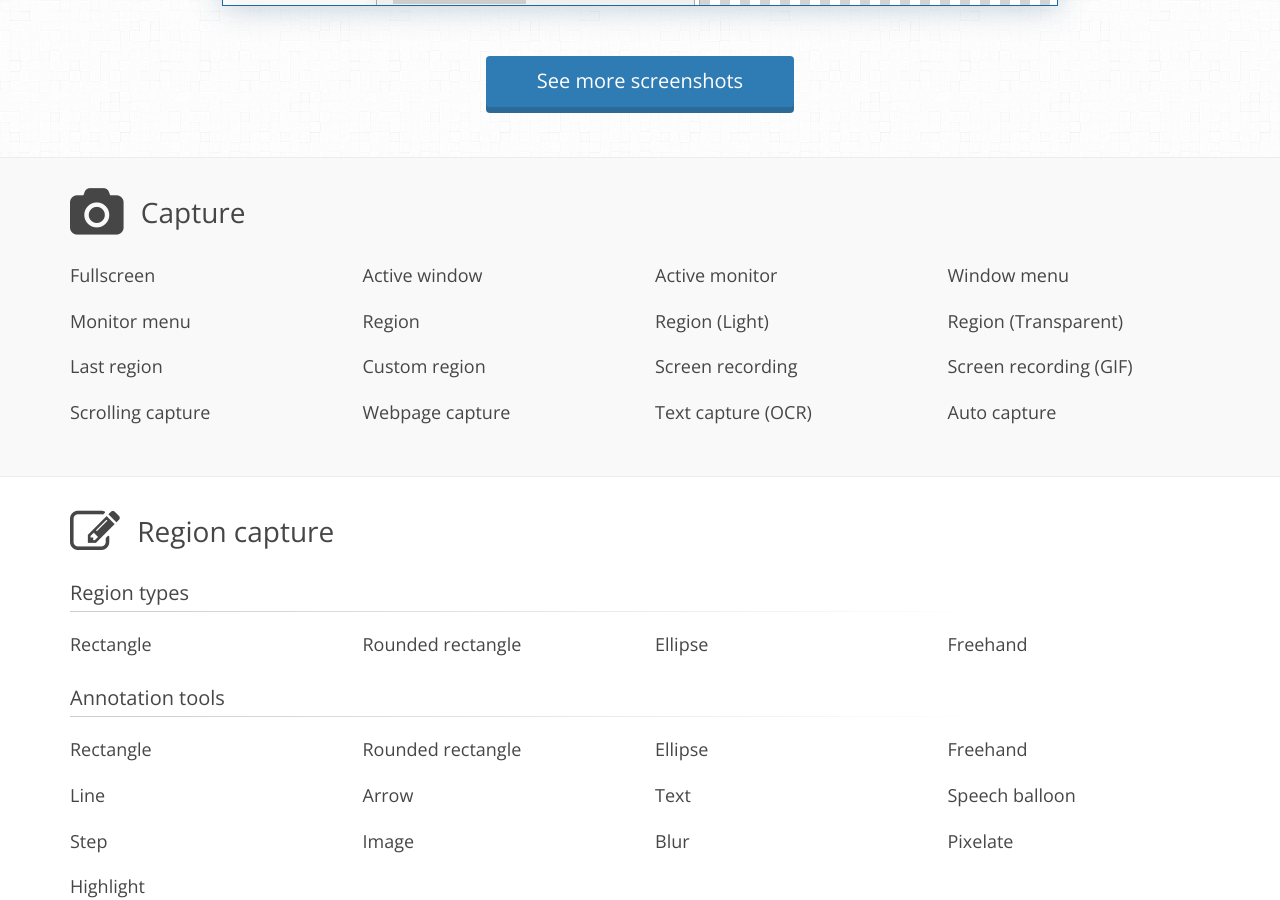
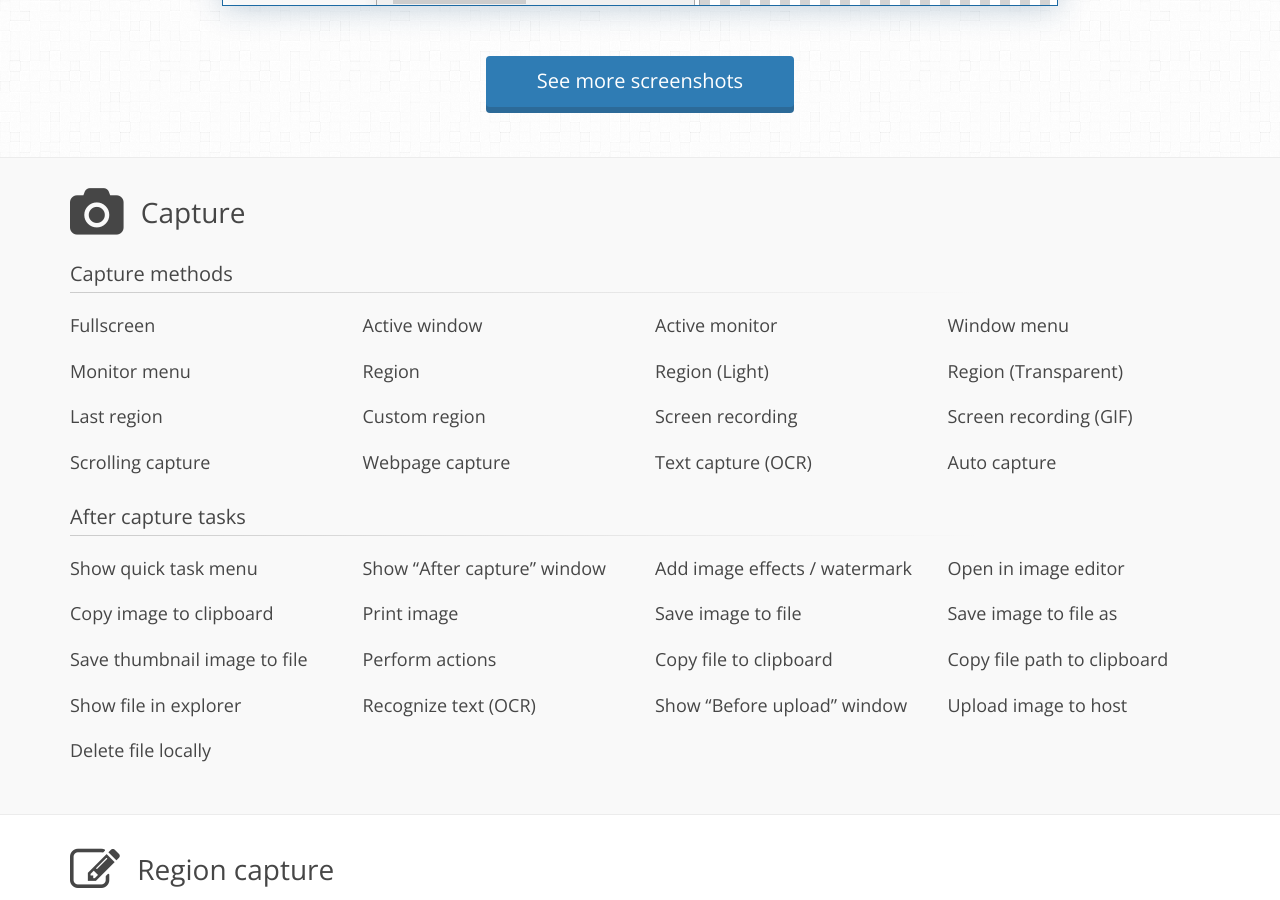
Before and after one commit to ShareX/sharex.github.io, a Jekyll site: the page built from index.html, in a window 1280 px wide and 900 px high, scrolled down 930 px. Built offline with Jekyll 4.4.1, drawn with Linux system fonts in a browser that asks for light colours; comment, search, counter and statistics services are not loaded.

Commit message:
Added after capture tasks

```diff
--- a/index.html
+++ b/index.html
@@ -24,6 +24,7 @@ layout: default
 <div class="container-fluid container-features container-features-alternative">
     <div class="container">
         <h3><i class="fa fa-camera"></i> Capture</h3>
+        <h4>Capture methods</h4>
         <div class="row">
             <div class="col-sm-3">Fullscreen</div>
             <div class="col-sm-3">Active window</div>
@@ -41,6 +42,26 @@ layout: default
             <div class="col-sm-3">Webpage capture</div>
             <div class="col-sm-3">Text capture (OCR)</div>
             <div class="col-sm-3">Auto capture</div>
+        </div>
+        <h4>After capture tasks</h4>
+        <div class="row">
+            <div class="col-sm-3">Show quick task menu</div>
+            <div class="col-sm-3">Show “After capture” window</div>
+            <div class="col-sm-3">Add image effects / watermark</div>
+            <div class="col-sm-3">Open in image editor</div>
+            <div class="col-sm-3">Copy image to clipboard</div>
+            <div class="col-sm-3">Print image</div>
+            <div class="col-sm-3">Save image to file</div>
+            <div class="col-sm-3">Save image to file as</div>
+            <div class="col-sm-3">Save thumbnail image to file</div>
+            <div class="col-sm-3">Perform actions</div>
+            <div class="col-sm-3">Copy file to clipboard</div>
+            <div class="col-sm-3">Copy file path to clipboard</div>
+            <div class="col-sm-3">Show file in explorer</div>
+            <div class="col-sm-3">Recognize text (OCR)</div>
+            <div class="col-sm-3">Show “Before upload” window</div>
+            <div class="col-sm-3">Upload image to host</div>
+            <div class="col-sm-3">Delete file locally</div>
         </div>
     </div>
 </div>
```
